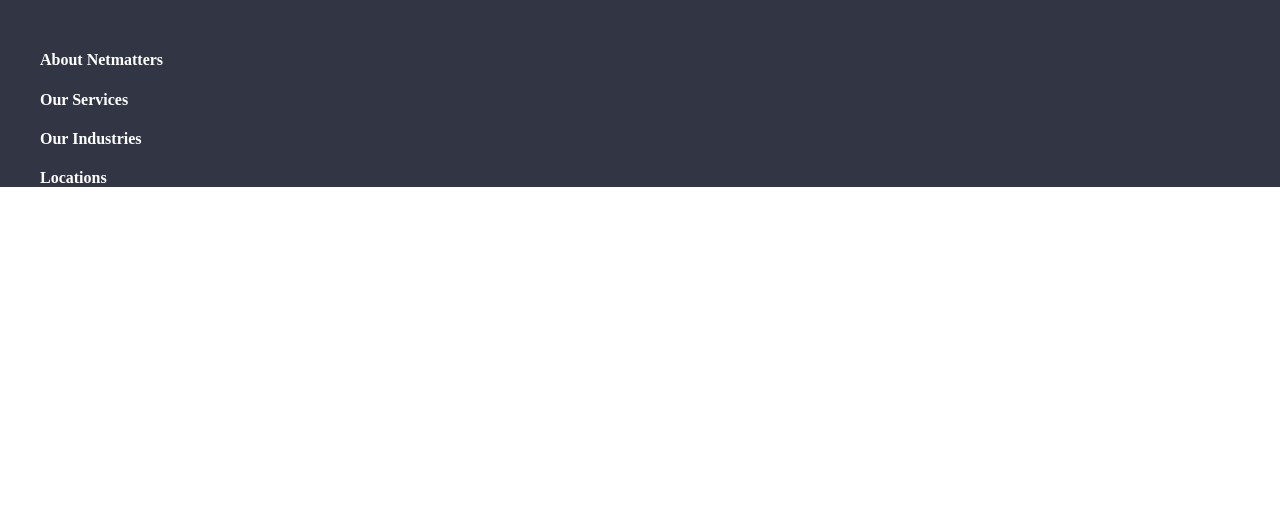
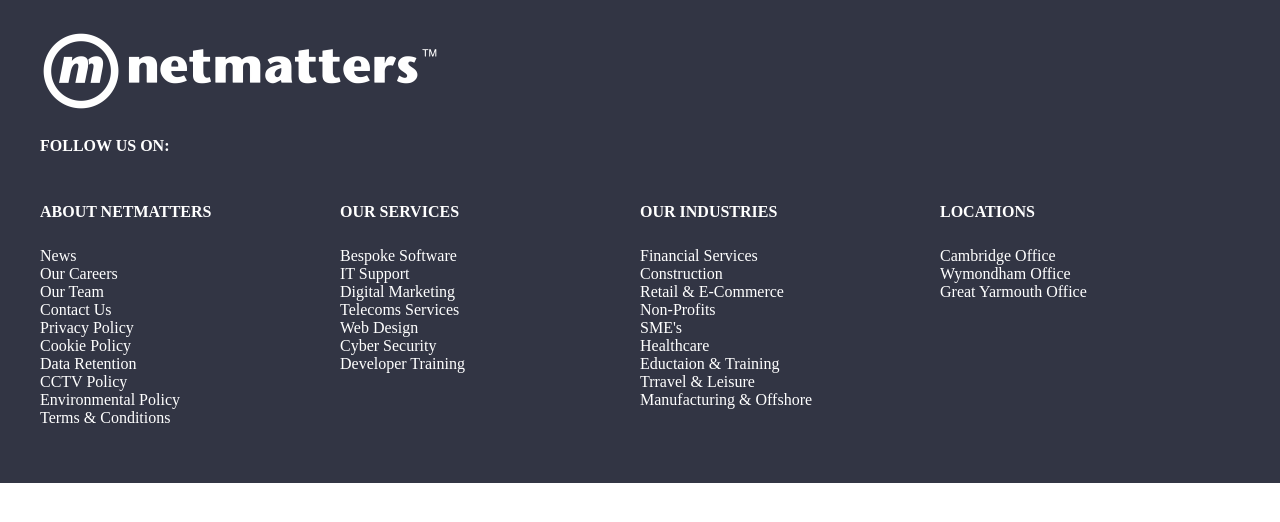
Before and after one commit to ChickenSplash/Netmatters-Homepage, a PHP site: page / in a window 1280 px wide. Shown: the top 522 px of the page. Run offline with PHP 8.4, Linux system fonts and the light colour scheme.

Commit message:
Developed Footer

```diff
--- a/css/styles.css
+++ b/css/styles.css
@@ -1,3 +1,8 @@
+ul {
+  list-style: none;
+  padding: 0px;
+}
+
 body {
   margin: 0;
 }
@@ -32,29 +37,38 @@
   padding: 30px 0px 0px;
   position: relative;
 }
-footer-row {
+footer h4 {
+  text-transform: uppercase;
+  font-size: 1rem;
+  margin-bottom: 26px;
+}
+footer a {
+  color: #fff;
+  text-decoration: none;
+}
+footer a:hover {
+  text-decoration: underline;
+}
+footer .footer-row {
   display: flex;
   flex-wrap: wrap;
 }
-footer-menu {
+footer .footer-row .footer-menu {
   flex: 100%;
   margin-bottom: 30px;
 }
-footer-menu h4 {
-  color: red;
-}
 @media (min-width: 768px) {
-  footer-menu {
+  footer .footer-row .footer-menu {
     flex: 50%;
   }
 }
 @media (min-width: 992px) {
-  footer-menu {
+  footer .footer-row .footer-menu {
     flex: 25%;
   }
 }
 @media (min-width: 1260px) {
-  footer-menu {
+  footer .footer-row .footer-menu {
     margin-bottom: 40px;
   }
 }
--- a/index.html
+++ b/index.html
@@ -9,29 +9,72 @@
 <body>
     <footer>
         <div class="container">
+            <div class="company-info">
+                <img src="img/netmatters-logo-white.webp">
+                <h4>Follow us on:</h4>
+                <div class="footer-social-logos">
+                    <a href="https://github.com" class="box" target="_blank">
+                    <i class="fab fa-github"></i>
+                    </a>
+                    <a href="https://twitter.com" class="box" target="_blank">
+                    <i class="fab fa-twitter"></i>
+                    </a>
+                    <a href="https://youtube.com" class="box" target="_blank">
+                    <i class="fab fa-youtube"></i>
+                    </a>
+                    <a href="https://linkedin.com" class="box" target="_blank">
+                    <i class="fab fa-linkedin-in"></i>
+                    </a>
+                </div>
+            </div>
             <div class="footer-row">
                 <div class="footer-menu">
                     <h4>About Netmatters</h4>
                     <ul>
-
+                        <li><a href="#">News</a> </li>
+                        <li><a href="#">Our Careers</a> </li>
+                        <li><a href="#">Our Team</a> </li>
+                        <li><a href="#">Contact Us</a> </li>
+                        <li><a href="#">Privacy Policy</a> </li>
+                        <li><a href="#">Cookie Policy</a> </li>
+                        <li><a href="#">Data Retention</a> </li>
+                        <li><a href="#">CCTV Policy</a> </li>
+                        <li><a href="#">Environmental Policy</a> </li>
+                        <li><a href="#">Terms & Conditions</a> </li>
                     </ul>
                 </div>
                 <div class="footer-menu">
                     <h4>Our Services</h4>
                     <ul>
-
+                        <li><a href="#">Bespoke Software</a> </li>
+                        <li><a href="#">IT Support</a> </li>
+                        <li><a href="#">Digital Marketing</a> </li>
+                        <li><a href="#">Telecoms Services</a> </li>
+                        <li><a href="#">Web Design</a> </li>
+                        <li><a href="#">Cyber Security</a> </li>
+                        <li><a href="#">Developer Training</a> </li>
                     </ul>
                 </div>
                 <div class="footer-menu">
                     <h4>Our Industries</h4>
                     <ul>
-
+                        <li><a href="#">Financial Services</a> </li>
+                        <li><a href="#">Construction</a> </li>
+                        <li><a href="#">Retail & E-Commerce</a> </li>
+                        <li><a href="#">Non-Profits</a> </li>
+                        <li><a href="#">SME's</a> </li>
+                        <li><a href="#">Healthcare</a> </li>
+                        <li><a href="#">Eductaion & Training</a> </li>
+                        <li><a href="#">Trravel & Leisure</a> </li>
+                        <li><a href="#">Manufacturing & Offshore</a> </li>
                     </ul>
                 </div>
                 <div class="footer-menu">
                     <h4>Locations</h4>
                     <ul>
-
+                        <li><a href="#">Cambridge Office</a> </li>
+                        <li><a href="#">Wymondham Office</a> </li>
+                        <li><a href="#">Great Yarmouth Office</a> </li>
                     </ul>
                 </div>
             </div>
--- /dev/null
+++ b/scss/base/_base.scss
@@ -0,0 +1,4 @@
+ul {
+    list-style: none;
+    padding: 0px;
+}
--- /dev/null
+++ b/scss/base/_index.scss
@@ -0,0 +1 @@
+@import "base"
--- a/scss/layout/_footer.scss
+++ b/scss/layout/_footer.scss
@@ -1,21 +1,31 @@
 footer {
-    background-color: #323544;
-    color: #fff;
+    background-color: $color-base;
+    color: $color-light-text;
     padding: 30px 0px 0px;
     position: relative;
 
-    &-row {
+    h4 {
+        text-transform: uppercase;
+        font-size: 1rem;
+        margin-bottom: 26px;
+    }
+
+    a {
+        color: $color-light-text;
+        text-decoration: none;
+
+        &:hover {
+            text-decoration: underline;
+        }
+    }
+
+    .footer-row {
         display: flex;
         flex-wrap: wrap;
-    }
 
-    &-menu {
+        .footer-menu {
             flex: 100%;
             margin-bottom: 30px;
-
-        h4 {
-            color: red
-        }
 
             @media (min-width: $break-point-small) {
                 flex: 50%;
@@ -30,3 +40,6 @@
             }
         }
     }
+    .company-info {
+    }
+}
--- a/scss/styles.scss
+++ b/scss/styles.scss
@@ -1,2 +1,3 @@
 @import "utilities/index";
+@import "base/index";
 @import "layout/index";
--- a/scss/utilities/_config.scss
+++ b/scss/utilities/_config.scss
@@ -7,3 +7,8 @@
 $break-point-small: 768px;
 $break-point-medium: 992px;
 $break-point-large: 1260px;
+
+// Colors
+
+$color-base: #323544;
+$color-light-text: #fff;
```
Also changed, not shown: img/netmatters-logo-white.webp (added), img/netmatters-logo.webp (added), 1 other file. Lines whose indentation alone changed are shown as unchanged.
